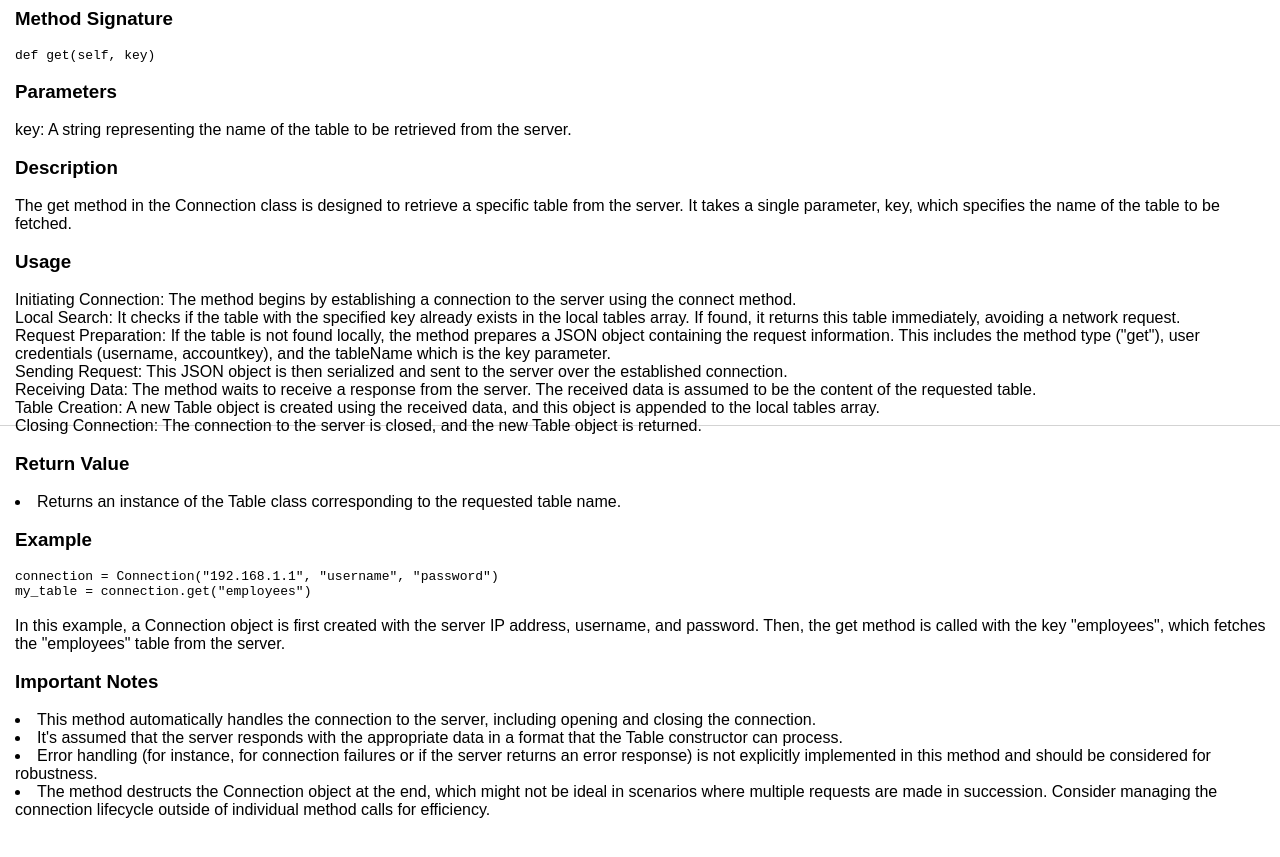
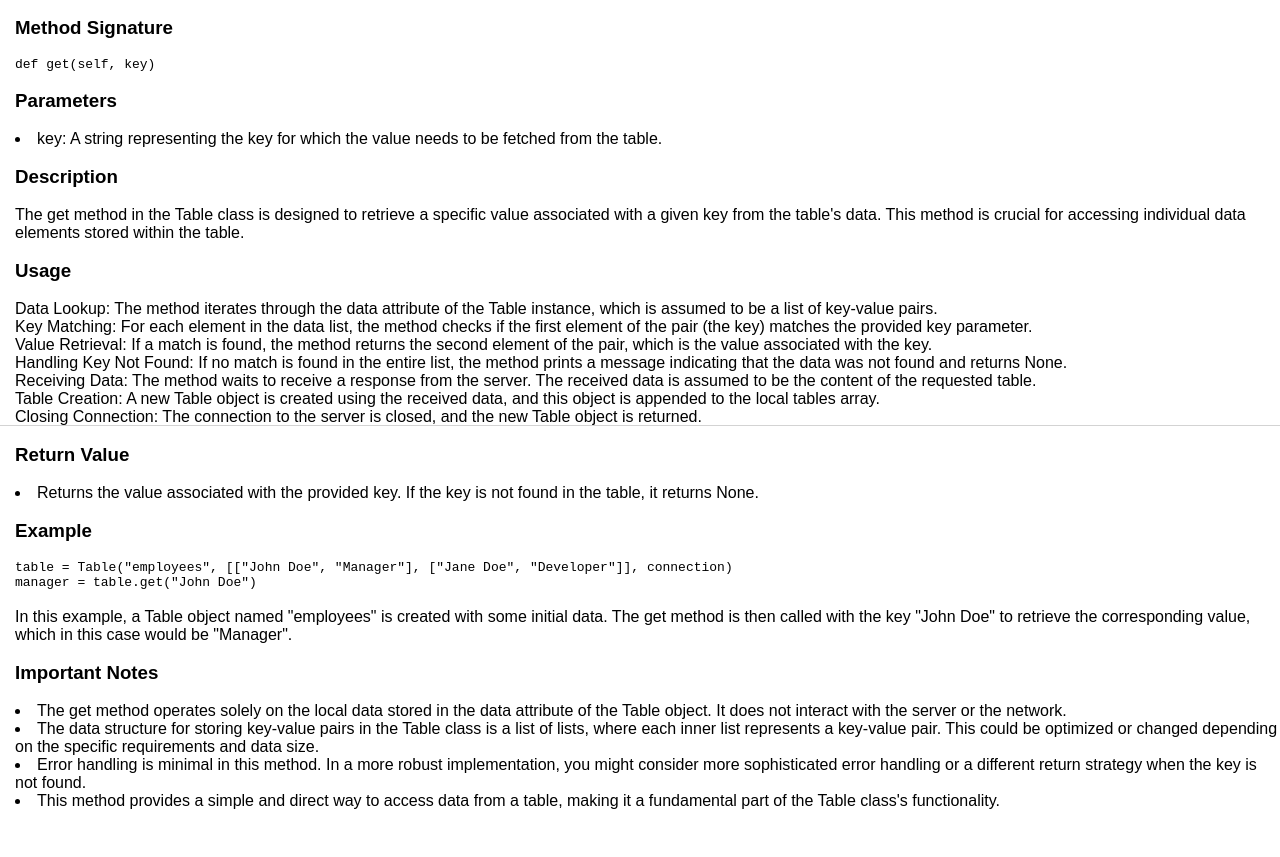
Before and after one commit to FeranmiF8/sustainDBility2, a React (Create React App) app in the folder Documentation/: page /info/get in a window 1280 px wide. Shown: the part 363-1220 px from the top of the page. Built offline with nearby package versions, Linux system fonts and the light colour scheme.

Commit message:
info for get.js updated

```diff
--- a/Documentation/src/reactfiles/Get.js
+++ b/Documentation/src/reactfiles/Get.js
@@ -14,39 +14,39 @@ export default function Get() {
           <br />
           <h3>Parameters</h3>
           <br />
-          <l>key: A string representing the name of the table to be retrieved from the server.</l>
+          <li>key: A string representing the key for which the value needs to be fetched from the table.</li>
           <br />
           <h3>Description</h3>
           <br />
-          <p>The get method in the Connection class is designed to retrieve a specific table from the server. It takes a single parameter, key, which specifies the name of the table to be fetched.</p>
+          <p>The get method in the Table class is designed to retrieve a specific value associated with a given key from the table's data. This method is crucial for accessing individual data elements stored within the table.</p>
           <br />
           <h3>Usage</h3>
           <br />
-          <p>Initiating Connection: The method begins by establishing a connection to the server using the connect method.</p>
-          <p>Local Search: It checks if the table with the specified key already exists in the local tables array. If found, it returns this table immediately, avoiding a network request.</p>
-          <p>Request Preparation: If the table is not found locally, the method prepares a JSON object containing the request information. This includes the method type ("get"), user credentials (username, accountkey), and the tableName which is the key parameter.</p>
-          <p>Sending Request: This JSON object is then serialized and sent to the server over the established connection.</p>
+          <p>Data Lookup: The method iterates through the data attribute of the Table instance, which is assumed to be a list of key-value pairs.</p>
+          <p>Key Matching: For each element in the data list, the method checks if the first element of the pair (the key) matches the provided key parameter.</p>
+          <p>Value Retrieval: If a match is found, the method returns the second element of the pair, which is the value associated with the key.</p>
+          <p>Handling Key Not Found: If no match is found in the entire list, the method prints a message indicating that the data was not found and returns None.</p>
           <p>Receiving Data: The method waits to receive a response from the server. The received data is assumed to be the content of the requested table.</p>
           <p>Table Creation: A new Table object is created using the received data, and this object is appended to the local tables array.</p>
           <p>Closing Connection: The connection to the server is closed, and the new Table object is returned.</p>
           <br />
           <h3>Return Value</h3>
           <br />
-          <li>Returns an instance of the Table class corresponding to the requested table name.</li>
+          <li>Returns the value associated with the provided key. If the key is not found in the table, it returns None.</li>
           <br />
           <h3>Example</h3>
           <br />
-          <code>connection = Connection("192.168.1.1", "username", "password")</code>
-          <code>my_table = connection.get("employees")</code>
+          <code>table = Table("employees", [["John Doe", "Manager"], ["Jane Doe", "Developer"]], connection)</code>
+          <code>manager = table.get("John Doe")</code>
           <br />
-          <p>In this example, a Connection object is first created with the server IP address, username, and password. Then, the get method is called with the key "employees", which fetches the "employees" table from the server.</p>
+          <p>In this example, a Table object named "employees" is created with some initial data. The get method is then called with the key "John Doe" to retrieve the corresponding value, which in this case would be "Manager".</p>
           <br />
           <h3>Important Notes</h3>
           <br />
-          <li>This method automatically handles the connection to the server, including opening and closing the connection.</li>
-          <li>It's assumed that the server responds with the appropriate data in a format that the Table constructor can process.</li>
-          <li>Error handling (for instance, for connection failures or if the server returns an error response) is not explicitly implemented in this method and should be considered for robustness.</li>
-          <li>The method destructs the Connection object at the end, which might not be ideal in scenarios where multiple requests are made in succession. Consider managing the connection lifecycle outside of individual method calls for efficiency.</li>
+          <li>The get method operates solely on the local data stored in the data attribute of the Table object. It does not interact with the server or the network.</li>
+          <li>The data structure for storing key-value pairs in the Table class is a list of lists, where each inner list represents a key-value pair. This could be optimized or changed depending on the specific requirements and data size.</li>
+          <li>Error handling is minimal in this method. In a more robust implementation, you might consider more sophisticated error handling or a different return strategy when the key is not found.</li>
+          <li>This method provides a simple and direct way to access data from a table, making it a fundamental part of the Table class's functionality.</li>
         </div>
       </div>
     </div>
```
